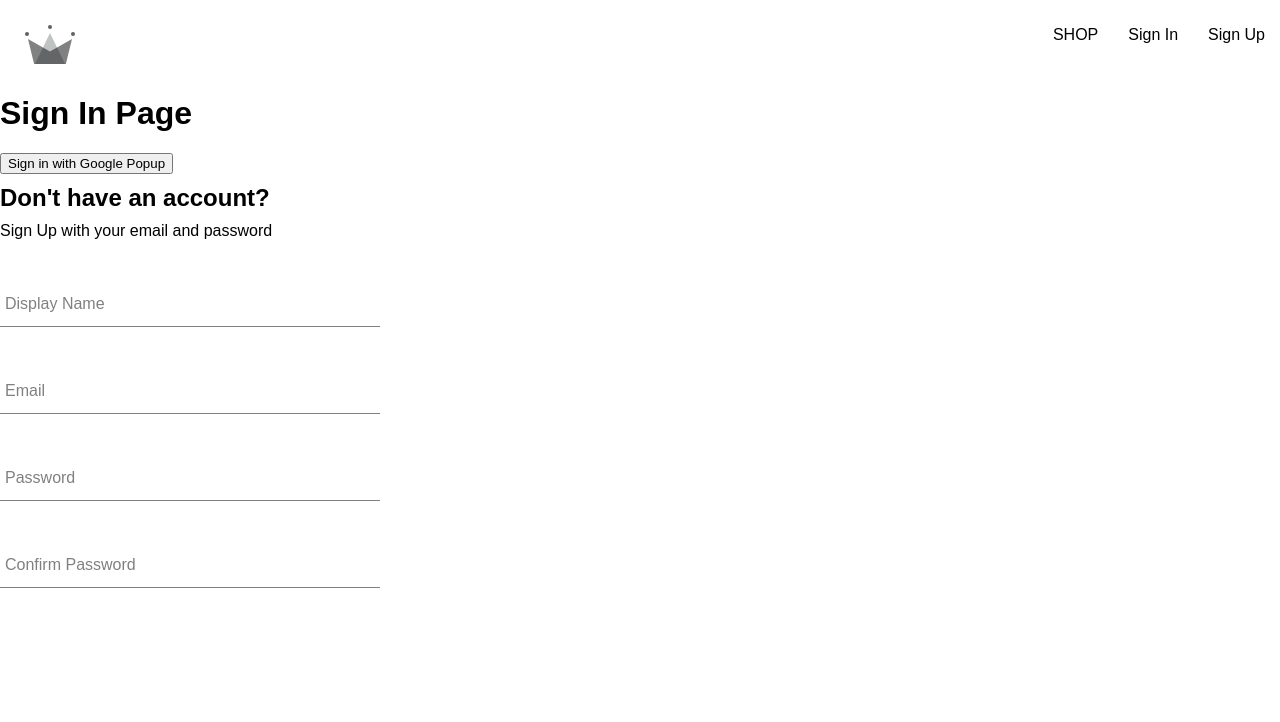
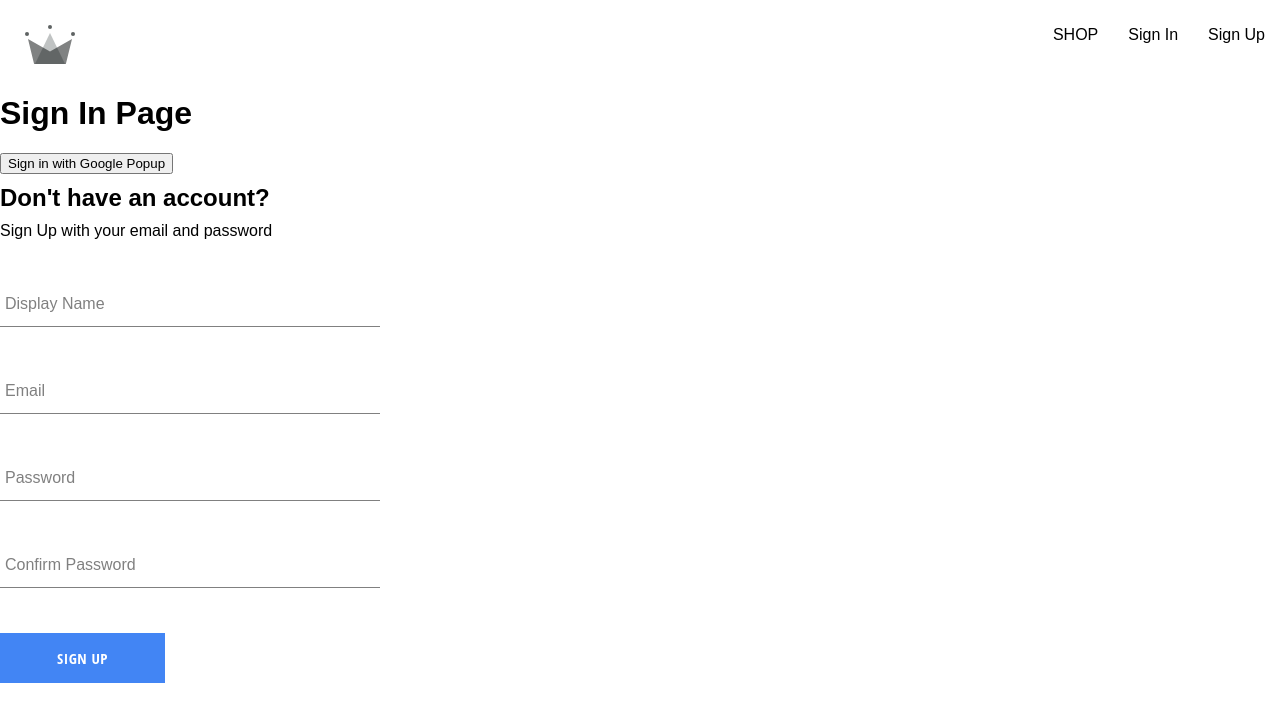
Before and after one commit to BFrancoeur/crown-clothing-app, a React (Create React App) app: page /sign-in in a window 1280 px wide. Shown: the top 722 px of the page. Built offline with nearby package versions, Linux system fonts and the light colour scheme; a web font is replaced by a local one.

Commit message:
create button component

```diff
--- a/src/components/button/button.component.jsx
+++ b/src/components/button/button.component.jsx
@@ -1,26 +1,22 @@
-/*
- Button Types:
-
- Default (black w/white text)
-
- Inverted
-
- Google Sign-in
-*/
 import './button.styles.scss';
 
 const BUTTON_TYPE_CLASSES = {
-    google: 'google-sign-in',
-    inverted: 'inverted',
+    "google": 'google-sign-in',
+    "inverted": 'inverted',
 }
 
 const Button = ({ children, buttonType, ...otherProps}) => {
-    <button
-        className={`button-container ${BUTTON_TYPE_CLASSES[buttonType]}`}
-        {...otherProps}
-    >
-        Sign Up Button
+
+    return (
+
+        <button
+            className={`button-container ${BUTTON_TYPE_CLASSES[buttonType]}`}
+            {...otherProps}
+        >
+        {children}
     </button>
+
+    );
 }
 
 export default Button;
--- a/src/components/sign-up-form/sign-up-form.component.jsx
+++ b/src/components/sign-up-form/sign-up-form.component.jsx
@@ -3,12 +3,12 @@ import { useState } from 'react';
 import FormInput from '../form-input/form-input.component';
 import Button from '../button/button.component';
 
+import './sign-up-form.styles.scss';
+
 import {
     createAuthUserWithEmailAndPassword,
     createUserDocumentFromAuth
 } from '../../utils/firebase/firebase.utils';
-
-import './sign-up-form.styles.scss';
 
 const defaultFormFields = {
     displayName: '',
@@ -104,7 +104,7 @@ const SignUpForm = () => {
                     value={confirmPassword}
                 />
 
-                <Button type="submit">Sign Up</Button>
+                <Button buttonType={'google'} type="submit">Sign Up</Button>
 
             </form>
         </div>
```
